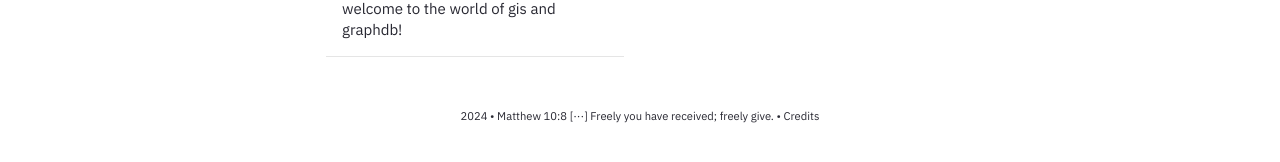
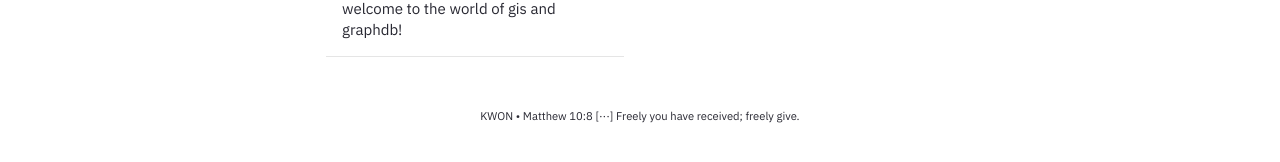
Before and after one commit to bongjaekwon/bongjaekwon.github.io, a Jekyll site: the page built from pages/notes.md, in a window 1280 px wide. Shown: the part 392-554 px from the top of the page. Built offline with Jekyll 4.4.1, drawn with Linux system fonts in a browser that asks for light colours; nearby versions of some CDN libraries; library files that are not in the unit come from our copies; comment, search, counter and statistics services are not loaded.

Commit message:
change homepage to my info4

```diff
--- a/_config.yml
+++ b/_config.yml
@@ -30,7 +30,7 @@ baseurl: ""
 heading: KWON Bongjae # Change this
 content: KWON's study
 copyright:
-  year: 2024
+  year: KWON
   msg: Matthew 10:8  [···] Freely you have received; freely give.
 
 # Set title and content for private & broken link tooltop
--- a/_includes/Footer.html
+++ b/_includes/Footer.html
@@ -30,7 +30,7 @@
 
 {%- if site.copyright.msg != nil and site.copyright.msg != empty and site.copyright.msg != null -%}
 <div id="copyright">
-    <p id="copyright-notice"> {{site.copyright.year}} • {{site.copyright.msg}} •
-        Credits</a> </p>
+    <p id="copyright-notice"> {{site.copyright.year}} • {{site.copyright.msg}}
+        </a> </p>
 </div>
 {%- endif -%}
```
